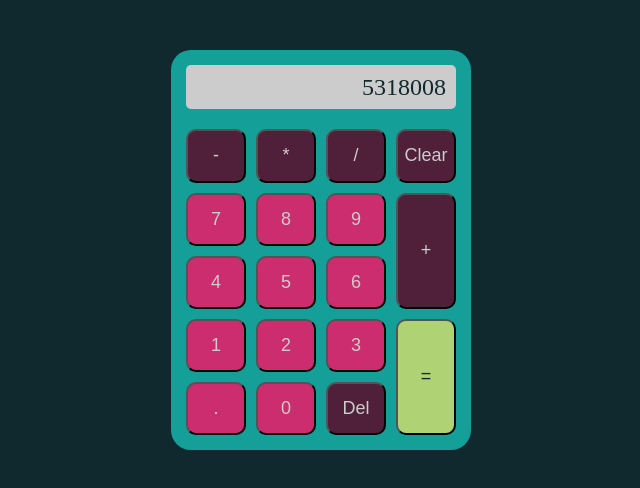
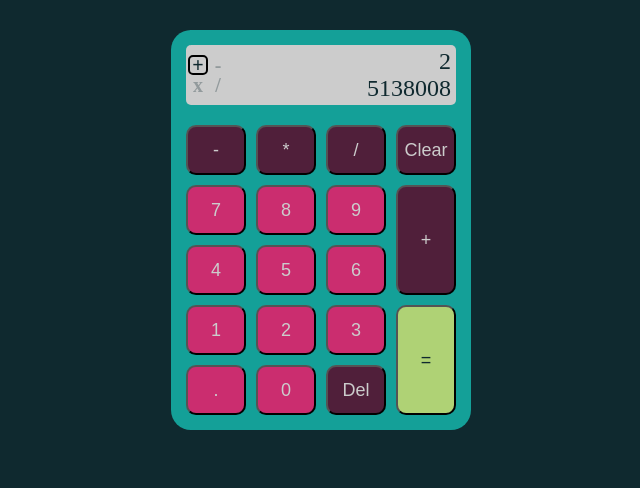
Before and after one commit to Joshua-Edward/calculator, a plain HTML site: page index.html in a window 1280 px wide. Shown: the whole page, without its empty margins (319-959 px from the left). Drawn offline with Linux system fonts and the light colour scheme.

Commit message:
Rework display area to updated configuration

```diff
--- a/calcStyles.css
+++ b/calcStyles.css
@@ -9,7 +9,7 @@ body {
   display: flex;
   justify-content: center;
   align-items: center;
-  margin: 50px;
+  margin: 30px;
 }
 
 #calcContainer {
@@ -25,14 +25,48 @@ body {
 
 #displayBox {
   background: #CCCCCC;
-  height: 12%;
-  padding: 10px;
+  height: 60px;
   color: #0F292F;
   border-radius: 5px;
   font-size: 24px;
   display: flex;
-  justify-content: right;
+  justify-content: space-between;
   align-items: center;
+  gap: 5px;
+}
+
+#valueDisplays {
+  flex: 1;
+  display: flex;
+  flex-direction: column;
+}
+
+.numDisplay {
+  padding-right: 5px;
+  text-align: right;
+}
+
+#operationContainer {
+  display: grid;
+  grid-template-columns: 1fr 1fr;
+  padding-left: 2px;
+}
+
+.operatorDisplay {
+  font-size: 20px;
+  height: 20px;
+  width: 20px;
+  display: flex;
+  align-items: center;
+  justify-content: center;
+  border-radius: 5px;
+  font-weight: 900;
+  opacity: 30%;
+}
+
+#addDisplay {
+  border: solid black 2px;
+  opacity: 100%;
 }
 
 #btnContainer {
@@ -59,8 +93,6 @@ body {
   color: #CCCCCC;
   border-radius: 10px;
 }
-
-
 
 #equal {
   background: #AFD275;
--- a/index.html
+++ b/index.html
@@ -10,7 +10,18 @@
   </head>
   <body>
     <div id="calcContainer">
-      <div id="displayBox">5318008</div>
+      <div id="displayBox">
+        <div id="operationContainer">
+          <div id="addDisplay" class="operatorDisplay">+</div>
+          <div id="subDisplay" class="operatorDisplay">-</div>
+          <div id="multiDisplay" class="operatorDisplay">x</div>
+          <div id="divideDisplay" class="operatorDisplay">/</div>
+        </div>
+        <div id="valueDisplays">
+          <div id="aValueDisplay" class="numDisplay">2</div>
+          <div id="bValueDisplay" class="numDisplay">5138008</div>
+        </div>
+      </div>
       <div id="btnContainer">
         <button id="zero" class="numBtn" value="0">0</button>
         <button id="one" class="numBtn" value="1">1</button>
```
